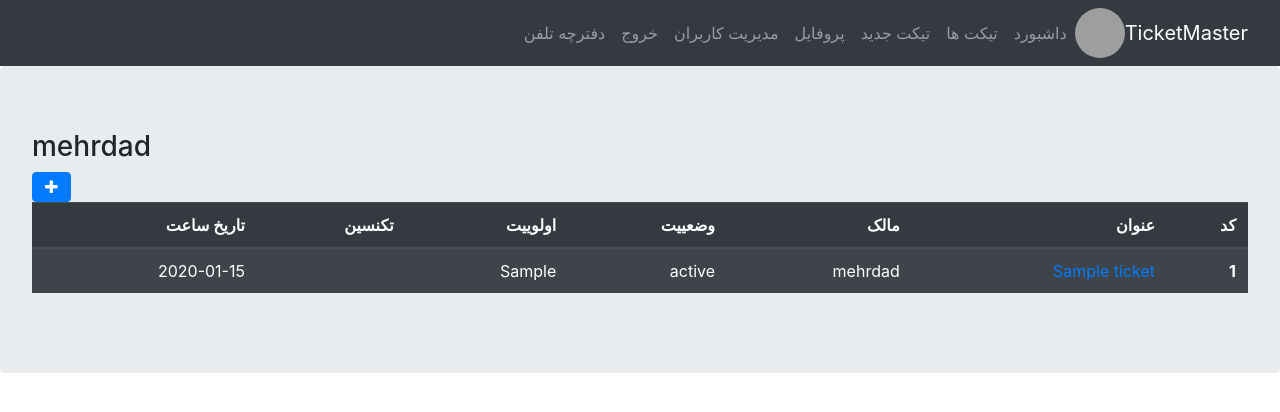
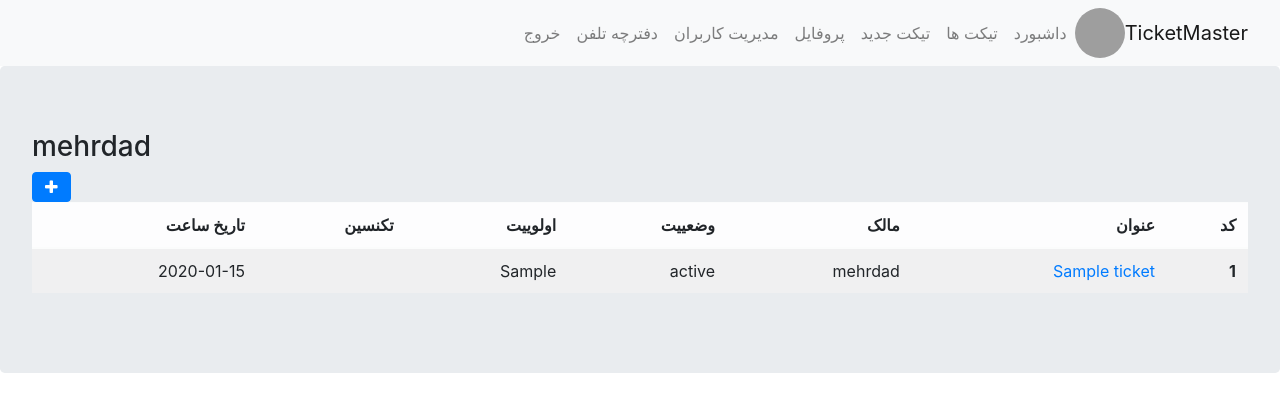
Before and after one commit to m3hrdadpourkheiri/Ticket_Master, a Flask app: page /ticket/all in a window 1280 px wide. Shown: the top 412 px of the page. Run offline with Flask 3, Linux system fonts and the light colour scheme; a user stored in the database is signed in; data comes from the database, SQL or seed files in the repository; tables that the repository leaves empty hold one stand-in row (values such as "Sample post"); grey boxes are pictures that could not be loaded.

Commit message:
Multi language 90%

```diff
--- a/WebApp/templates/base.html
+++ b/WebApp/templates/base.html
@@ -3,7 +3,10 @@
     <meta charset="UTF-8">
     <meta name="viewport" content="width=device-width, initial-scale=1.0">
     <title>Document</title>
+    <link rel="shortcut icon" href="{{ url_for('static', filename='favicon.ico') }}">
+
     <link rel="stylesheet" href="https://cdn.jsdelivr.net/npm/bootstrap@4.3.1/dist/css/bootstrap.min.css" integrity="sha384-ggOyR0iXCbMQv3Xipma34MD+dH/1fQ784/j6cY/iJTQUOhcWr7x9JvoRxT2MZw1T" crossorigin="anonymous">
+
     <link rel="stylesheet" href="https://cdnjs.cloudflare.com/ajax/libs/font-awesome/4.7.0/css/font-awesome.min.css">
 </head>
 <body dir={{ labels.Dir }}>
--- a/WebApp/templates/inc/navbar.html
+++ b/WebApp/templates/inc/navbar.html
@@ -1,4 +1,4 @@
-<nav class="navbar navbar-expand-lg navbar-dark bg-dark">
+<nav class="navbar navbar-expand-lg navbar-light bg-light">
     <a class="navbar-brand" href="#">TicketMaster</a>
     <button class="navbar-toggler" type="button" data-toggle="collapse" data-target="#navbarNavAltMarkup" aria-controls="navbarNavAltMarkup" aria-expanded="false" aria-label="Toggle navigation">
       <span class="navbar-toggler-icon"></span>
@@ -20,11 +20,11 @@
               {% endif %}
             <a class="nav-link" href="{{url_for('profile')}}">{{ labels.Navbar_Profile }}</a>
             <a class="nav-link" href="{{url_for('new_user')}}">{{ labels.Navbar_UserManager }}</a>
+            <a class="nav-link" href="{{url_for('telbook')}}">{{ labels.Navbar_TelBook }}</a>
             <a class="nav-link" href="{{url_for('logout')}}">{{ labels.Navbar_Logout }}</a>
             {% else %}
             <a class="nav-link" href="{{url_for('register')}}">{{ labels.Navbar_Signup }}</a>
             <a class="nav-link" href="{{url_for('login')}}">{{ labels.Navbar_Login }}</a>
             {% endif %}
-            <a class="nav-link" href="{{url_for('telbook')}}">{{ labels.Navbar_TelBook }}</a>
       </div>
   </nav>
--- a/WebApp/templates/tickets.html
+++ b/WebApp/templates/tickets.html
@@ -4,7 +4,7 @@
 <h3>{{ current_user.fullname }}</h3>
 <a href="{{ url_for('new_ticket') }}" class="btn btn-primary"><i class="fa fa-plus"></i></a>
 <br>
-<table class="table table-striped table-dark">
+<table class="table table-striped table-light">
     <thead>
       <tr>
         <th scope="col">{{ labels.TicketsTable_Code }}</th>
```
Also changed, not shown: WebApp/models.py (+1 -7 lines), WebApp/static/favicon.ico (added), WebApp/static/tickets.ico (added).
